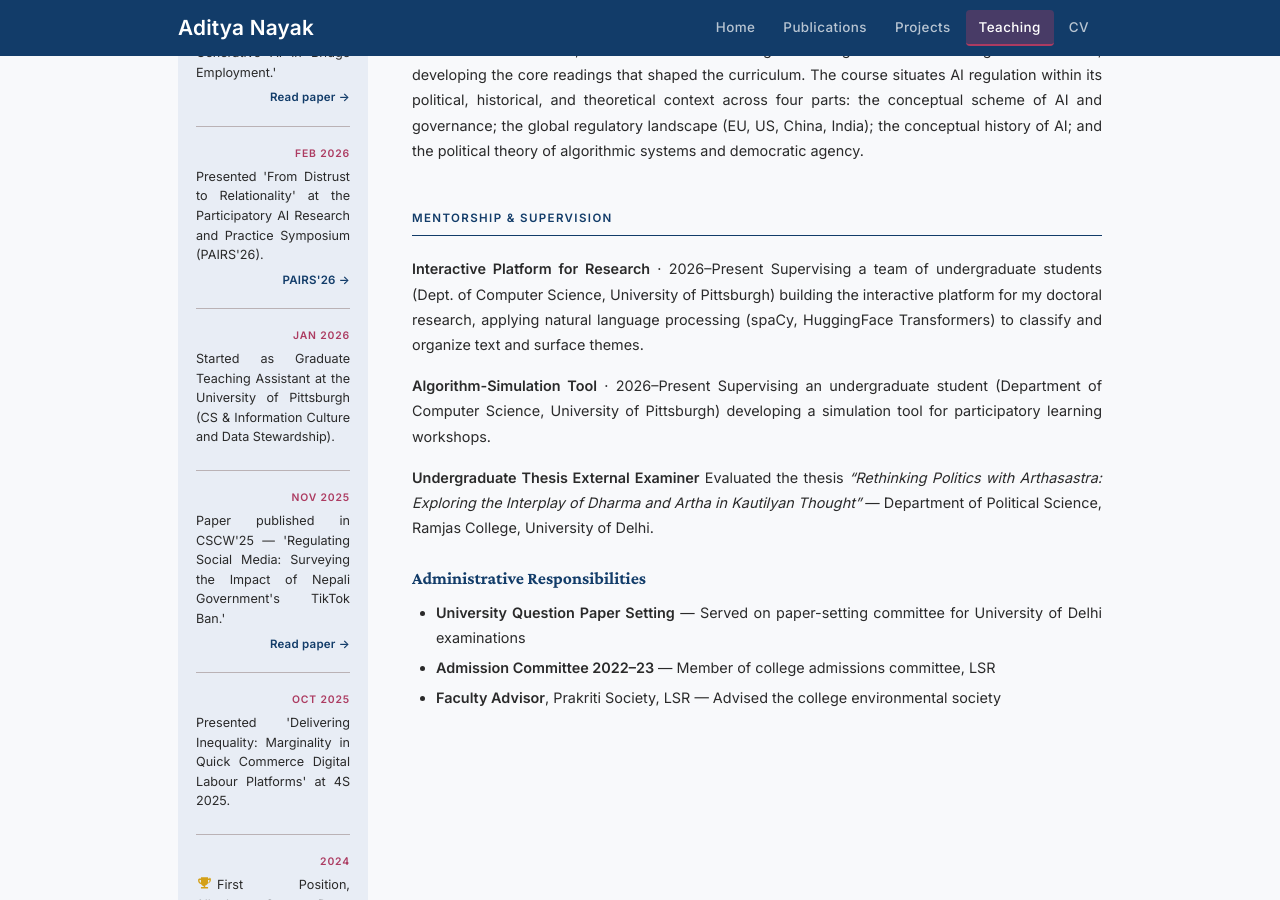
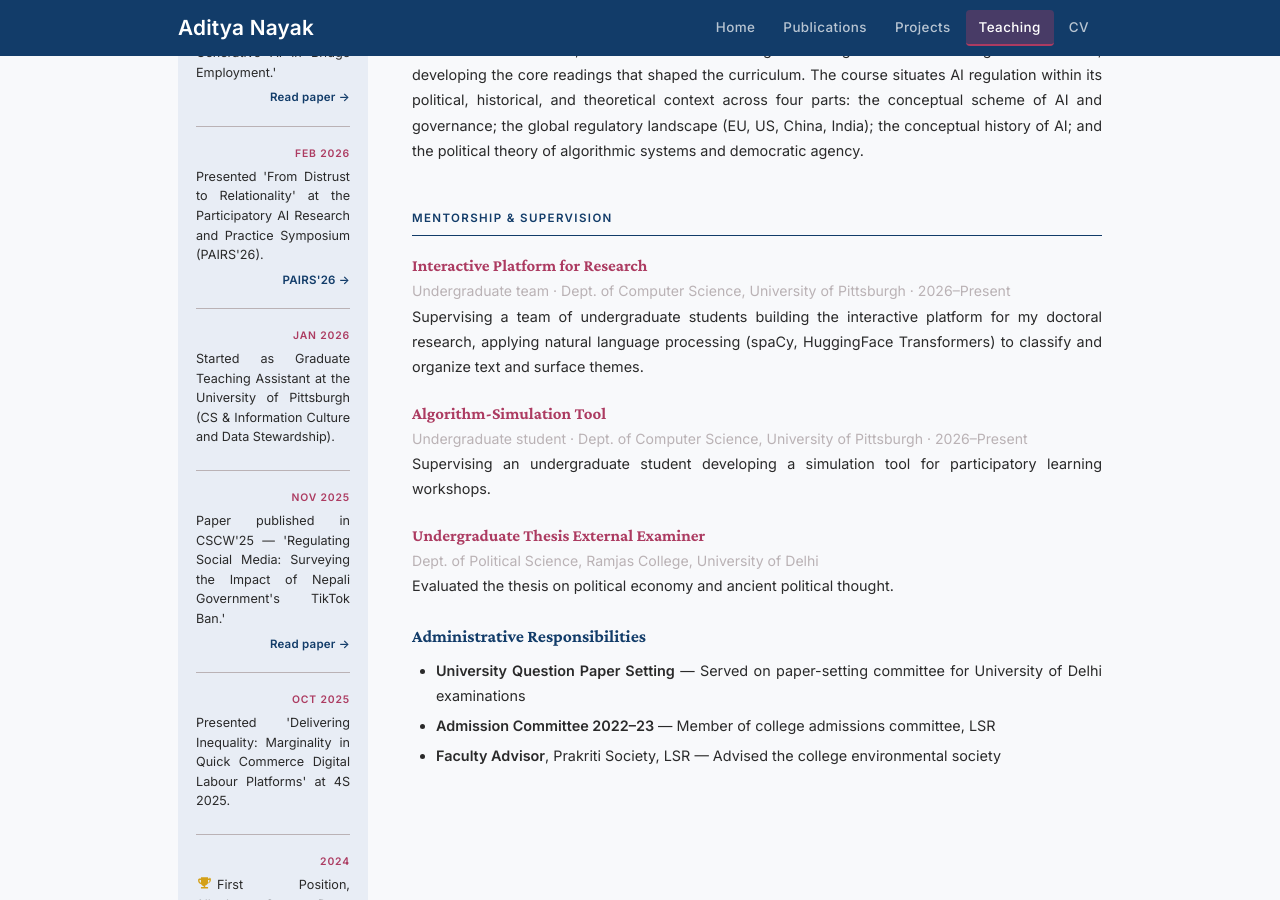
Before and after one commit to adityanayak-info/adityanayak-info.github.io, a Jekyll site: the page built from teaching.md, in a window 1280 px wide and 900 px high, scrolled down 1114 px. Built offline with Jekyll 4.4.1, drawn with Linux system fonts in a browser that asks for light colours.

Commit message:
Refactor mentorship section with HTML formatting
Updated mentorship section to use HTML formatting for better structure and presentation.

```diff
--- a/teaching.md
+++ b/teaching.md
@@ -90,14 +90,23 @@ permalink: /teaching/
 
 ## Mentorship & Supervision
 
-**Interactive Platform for Research** · 2026–Present
-Supervising a team of undergraduate students (Dept. of Computer Science, University of Pittsburgh) building the interactive platform for my doctoral research, applying natural language processing (spaCy, HuggingFace Transformers) to classify and organize text and surface themes.
+<div class="mentorship-item">
+  <h4>Interactive Platform for Research</h4>
+  <p class="teaching-meta">Undergraduate team · Dept. of Computer Science, University of Pittsburgh · 2026–Present</p>
+  <p>Supervising a team of undergraduate students building the interactive platform for my doctoral research, applying natural language processing (spaCy, HuggingFace Transformers) to classify and organize text and surface themes.</p>
+</div>
 
-**Algorithm-Simulation Tool** · 2026–Present
-Supervising an undergraduate student (Department of Computer Science, University of Pittsburgh) developing a simulation tool for participatory learning workshops.
+<div class="mentorship-item">
+  <h4>Algorithm-Simulation Tool</h4>
+  <p class="teaching-meta">Undergraduate student · Dept. of Computer Science, University of Pittsburgh · 2026–Present</p>
+  <p>Supervising an undergraduate student developing a simulation tool for participatory learning workshops.</p>
+</div>
 
-**Undergraduate Thesis External Examiner**
-Evaluated the thesis *"Rethinking Politics with Arthasastra: Exploring the Interplay of Dharma and Artha in Kautilyan Thought"* — Department of Political Science, Ramjas College, University of Delhi.
+<div class="mentorship-item">
+  <h4>Undergraduate Thesis External Examiner</h4>
+  <p class="teaching-meta">Dept. of Political Science, Ramjas College, University of Delhi</p>
+  <p>Evaluated the thesis on political economy and ancient political thought.</p>
+</div>
 
 ### Administrative Responsibilities
 
```
